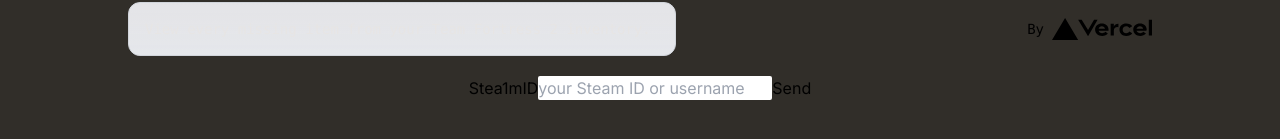
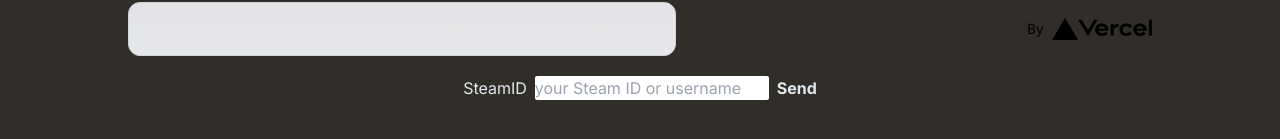
Before and after one commit to Hatzilu/missingdottf, a Next.js app: page / in a window 1280 px wide. Shown: the part 163-302 px from the top of the page. Built offline with nearby package versions, Linux system fonts and the light colour scheme.

Commit message:
prettier UI

```diff
--- a/src/app/components/Auth.tsx
+++ b/src/app/components/Auth.tsx
@@ -23,8 +23,11 @@ const Auth = () => {
 	};
 
 	return (
-		<div>
-			<label htmlFor="steamid">Stea1mID</label>
+		<div className="flex flex-col gap-10">
+			<div className="flex gap-2">
+				<label className="text-slate-200" htmlFor="steamid">
+					SteamID
+				</label>
 				<input
 					value={steamId}
 					onChange={(t) => setSteamId(t.target.value)}
@@ -32,8 +35,11 @@ const Auth = () => {
 					name="steamid"
 					placeholder="your Steam ID or username"
 				/>
-			<button onClick={check}>Send</button>
-			<div className="flex flex-wrap">
+				<button className="font-bold text-slate-200" onClick={check}>
+					Send
+				</button>
+			</div>
+			<div className="flex flex-wrap gap-3">
 				{items.length > 0 ? items.map((item) => <TFItem data={item} />) : null}
 			</div>
 		</div>
--- a/src/app/components/TFItem.tsx
+++ b/src/app/components/TFItem.tsx
@@ -7,11 +7,17 @@ type Props = {
 	readonly data: ITFItem;
 };
 
-const ItemQualityToColorMap = new Map([
+const ItemQualityToBorderMap = new Map([
 	[ITEM_QUALITY.STRANGE, '#CF6A32'],
 	[ITEM_QUALITY.NORMAL, '#B2B2B2'],
 	[ITEM_QUALITY.UNUSUAL, '#FFD700'],
 	[ITEM_QUALITY.UNIQUE, '#FFD700'],
+]);
+const ItemQualityToBackgroundMap = new Map([
+	[ITEM_QUALITY.STRANGE, '#CF6A32'],
+	[ITEM_QUALITY.NORMAL, '#B2B2B2'],
+	[ITEM_QUALITY.UNUSUAL, '#34243F'],
+	[ITEM_QUALITY.UNIQUE, '#584C1A'],
 ]);
 const TFItem = ({ data }: Props) => {
 	console.log({ data });
@@ -20,14 +26,18 @@ const TFItem = ({ data }: Props) => {
 		return null;
 	}
 	return (
-		<div
-			className="flex h-16 w-16 flex-wrap"
-			style={{ backgroundColor: ItemQualityToColorMap.get(data.item_quality) }}
+		<a
+			href={`https://backpack.tf/stats/Unique/${encodeURIComponent(data.name.replace('The', '').trim())}/Tradable/Craftable`}
+			target="_blank"
+			rel="noopener noreferrer"
+			className="flex h-24 w-24 flex-wrap rounded-lg"
+			style={{
+				border: `2px solid ${ItemQualityToBorderMap.get(data.item_quality)}`,
+				backgroundColor: ItemQualityToBackgroundMap.get(data.item_quality),
+			}}
 		>
-			{/* {data?.name || 'N/A'} */}
-
 			<Image src={data.image_url} width={100} height={100} alt={data.name} />
-		</div>
+		</a>
 	);
 };
 
```
Lines whose indentation alone changed are shown as unchanged.
